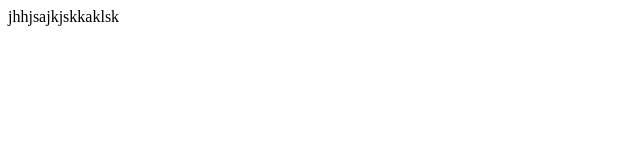
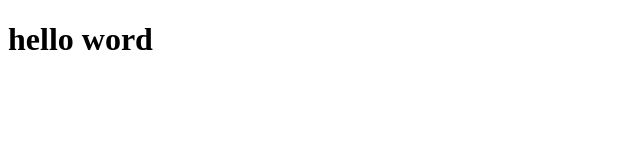
Before and after one commit to Waleed33490/practice-git, a plain HTML site: page index.html in a window 1280 px wide. Shown: the whole page, without its empty margins (0-640 px from the left). Drawn offline with Linux system fonts and the light colour scheme.

Commit message:
first commit

```diff
--- a/index.html
+++ b/index.html
@@ -6,6 +6,6 @@
     <title>Document</title>
 </head>
 <body>
-    jhhjsajkjskkaklsk
+    <h1>hello word </h1>
 </body>
 </html>
```
